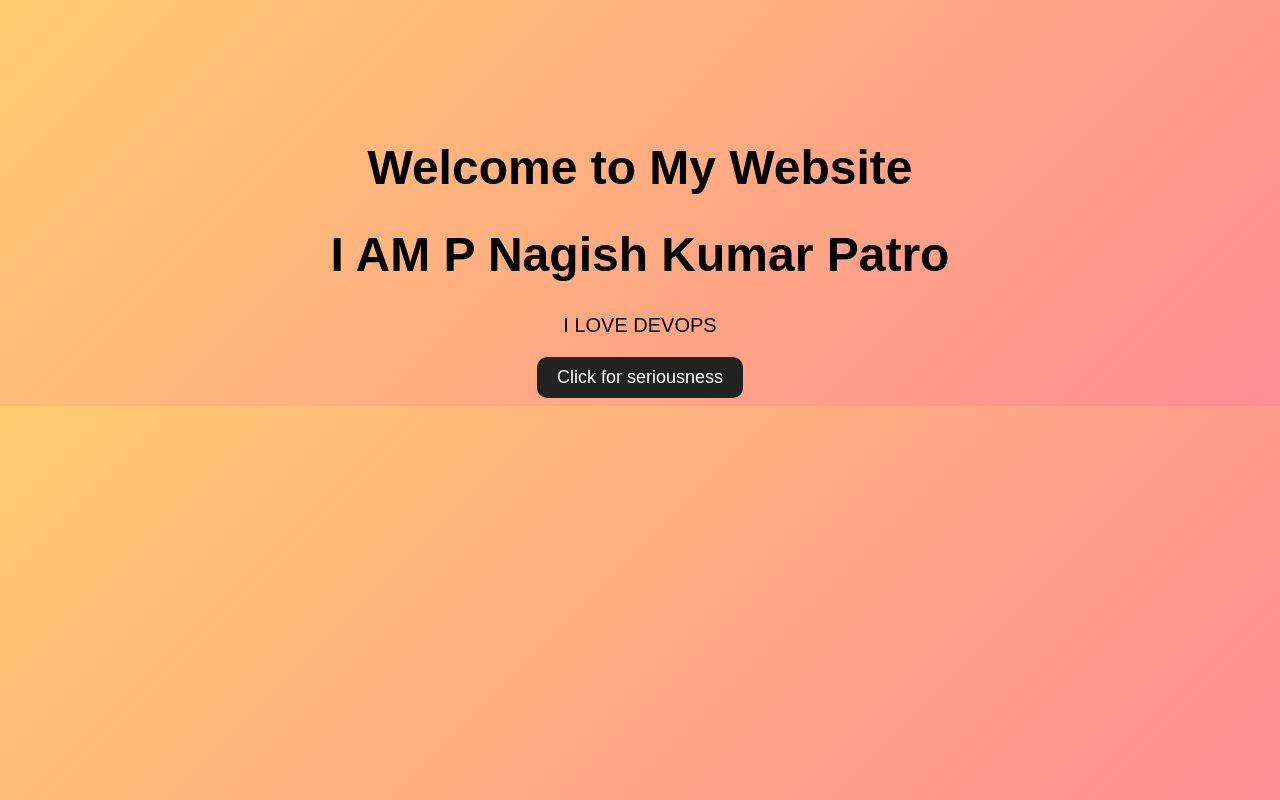
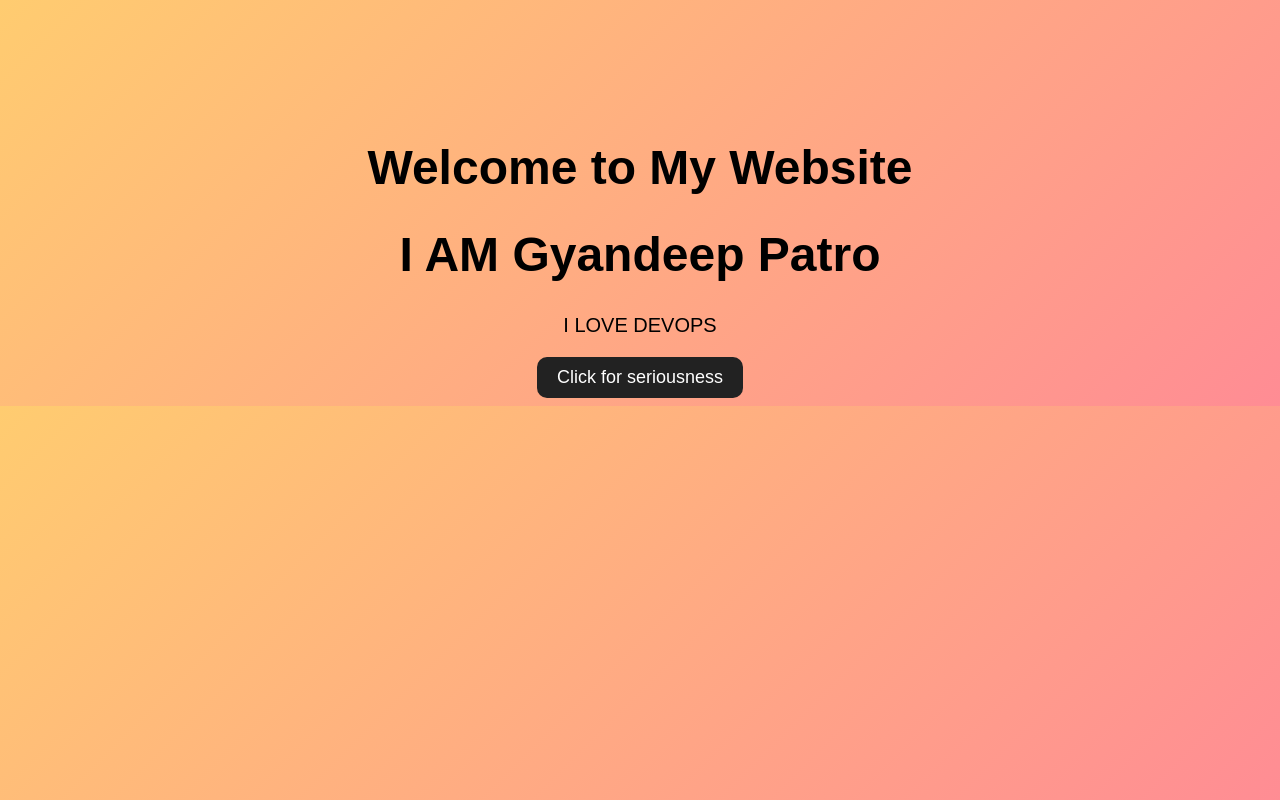
Before and after one commit to nagishdevops/Git_Github_Practice, a plain HTML site: page index.html in a window 1280 px wide. Drawn offline with Linux system fonts and the light colour scheme.

Commit message:
Gyandeep commit

```diff
--- a/index.html
+++ b/index.html
@@ -45,7 +45,7 @@
 <body>
 
     <h1>Welcome to My Website </h1>
-    <h1>I AM P Nagish Kumar Patro</h1>
+    <h1>I AM Gyandeep Patro</h1>
     <p>I LOVE DEVOPS</p>
 
     <button onclick="showJoke()">Click for seriousness</button>
```
